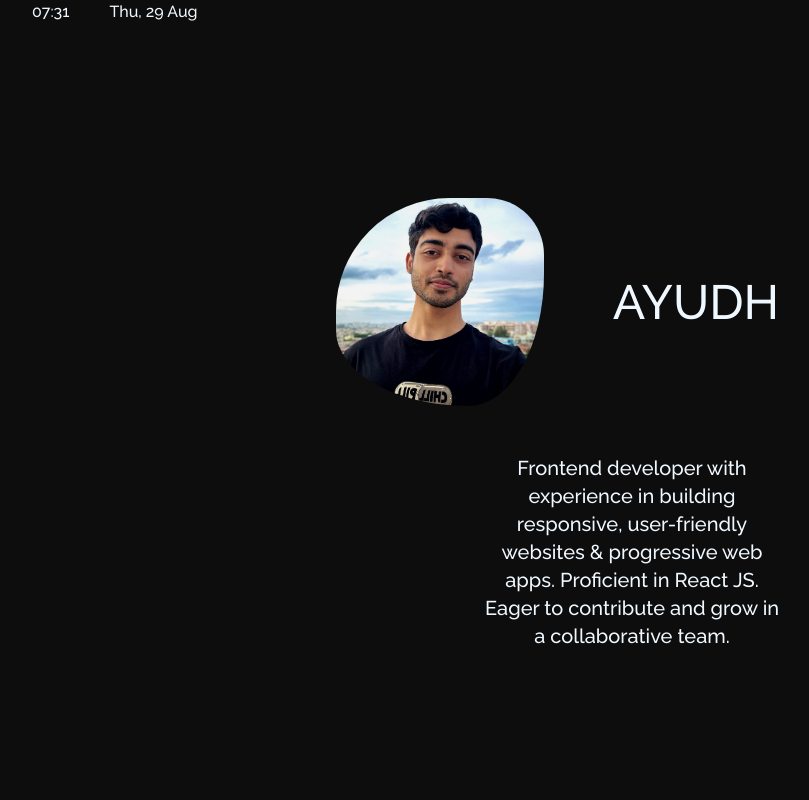
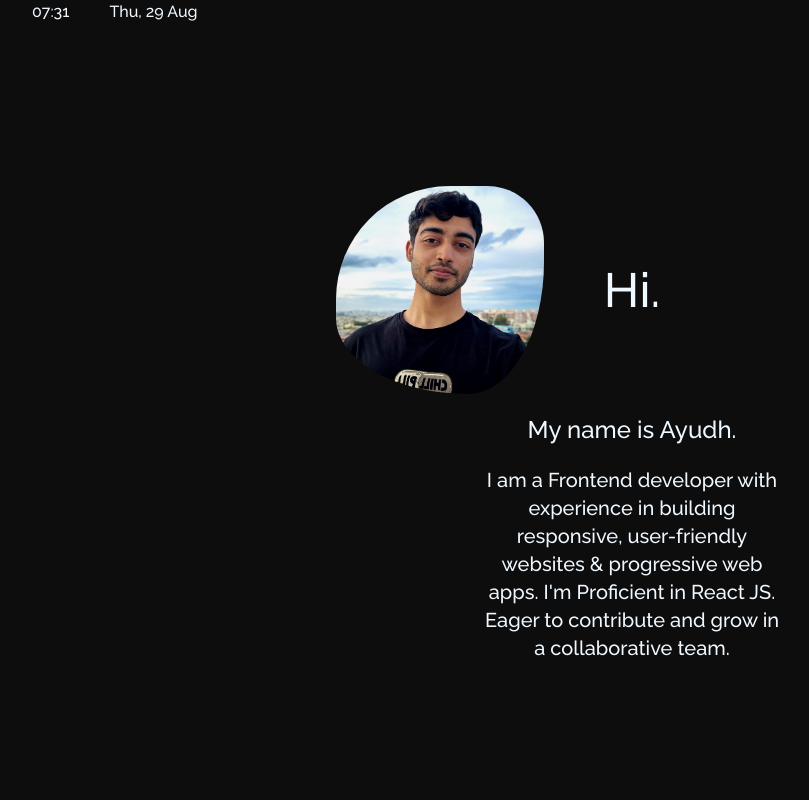
Before and after one commit to makersmecca/Portfolio, a React (Vite) app: page / in a window 1280 px wide. Shown: the top 800 px of the page, without its empty margins (8-817 px from the left). Built offline with nearby package versions, Linux system fonts and the light colour scheme.

Commit message:
updated layout and content

```diff
--- a/src/Components/Intro.jsx
+++ b/src/Components/Intro.jsx
@@ -9,13 +9,16 @@ const Intro = ({ isAnimated }) => {
             <div className="col-span-2 flex justify-center mt-12 md:mt-0">
               <DisplayPicture isAnimated={isAnimated} />
             </div>
-            <div className="col-span-2 text-center flex justify-center items-center mt-12 md:mt-0">
-              <h2 className="md:text-5xl text-3xl">AYUDH</h2>
+            <div className="col-span-2 md:col-span-1 text-center flex justify-center items-center mt-12 md:mt-0">
+              <div className="md:text-5xl text-3xl">Hi.</div>
             </div>
-            <div className="col-span-3 md:col-start-2 text-center mt-12 lg-pt-12 px-10 md:text-xl">
-              Frontend developer with experience in building responsive,
-              user-friendly websites & progressive web apps. Proficient in React
-              JS.
+            <div className="col-span-3 md:col-start-2 text-center mt-5 px-10 md:text-2xl">
+              My name is Ayudh.
+            </div>
+            <div className="col-span-3 md:col-start-2 text-center mt-5 px-10 md:text-xl">
+              I am a Frontend developer with experience in building responsive,
+              user-friendly websites & progressive web apps. I'm Proficient in
+              React JS.
               <br />
               Eager to contribute and grow in a collaborative team.
             </div>
```
